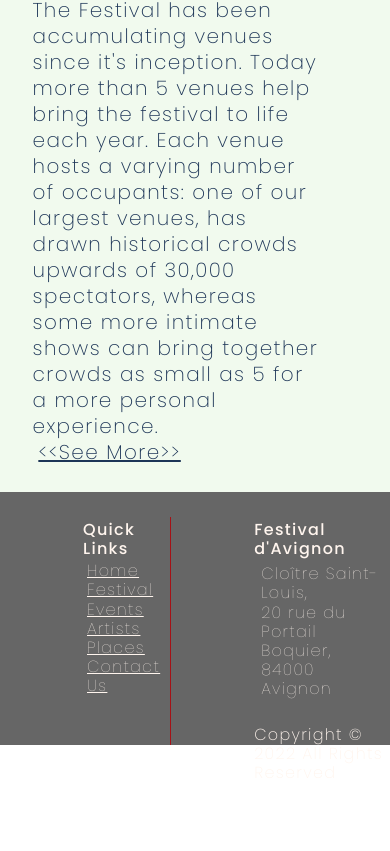
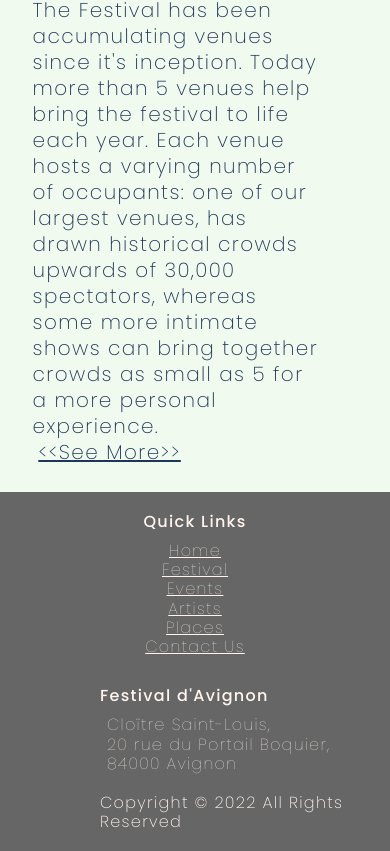
Before and after one commit to AndreaPrati98/Polimi--Hypermedia---project, a Nuxt app: page / in a window 390 px wide. Shown: the part 1978-2829 px from the top of the page. Before the commit the page ends 2763 px from the top, so only its background shows below. Built offline with nearby package versions, Linux system fonts and the light colour scheme; a web font is replaced by a local one.

Commit message:
footer responsive

```diff
--- a/components/TheFooter.vue
+++ b/components/TheFooter.vue
@@ -2,12 +2,11 @@
     <footer class="footer">
         <div class="all-links">
             <p>Quick Links</p>
-            <a href="/home">Home</a>
-            <a href="/festival">Festival</a>
-            <a href="/events">Events</a>
-            <a href="/artists">Artists</a>
-            <a href="/places">Places</a>
-            <a href="/contacts">Contact Us</a>
+            <nuxt-link v-for="(el, index) of headerList"
+                :key="`page-link-${index}`"
+                :to="el.path">
+                {{el.name}}
+            </nuxt-link>
         </div>
         <div class="otherside">
             <p class="name">Festival d'Avignon</p>
@@ -21,55 +20,96 @@
 
 <script>
 export default {
-
+    name: "Footer",
+    data() {
+        return {
+            headerList: [
+                {
+                name: 'Home',
+                path: '/',
+                },
+                {
+                name: 'Festival',
+                path: '/festival',
+                },
+                {
+                name: 'Events',
+                path: '/events',
+                },
+                {
+                name: 'Artists',
+                path: '/artists',
+                },
+                {
+                name: 'Places',
+                path: '/places',
+                },
+                {
+                name: 'Contact Us',
+                path: '/contacts',
+                },
+            ],
+        }
+    }
 }
 </script>
 
 <style scoped>
     .footer {
+        display: flex;
+        justify-content: space-around;
+
         width: 100%;
         background-color: #666666;
         color: seashell;
-        display: flex;
-        height: 30vh;
+        min-height: 30vh;
         padding-top: 25px;
         font-family: "Poppins";
         font-weight: 200;
         letter-spacing: 1.3px;
         line-height: 1.2em;
+        padding: 20px;
     }
 
     .all-links {
         display: flex;
         flex-direction: column;
         width: 40%;
-        margin-left: 80px;
-        padding-right: 10px;
         border-right: 0.5px solid var(--palette-red-dark);
-    }
-    .name ,.all-links p{
-        font-weight: 500;
+        text-align: center
     }
 
-    .all-links a, .address{
+    .name, .all-links p{
+        font-weight: 500;
+        padding-bottom: 10px;
+    }
+
+    .address{
         margin-left: 7px;
-}
+    }
 
     .all-links, .address {
         font-weight: 100;
     }
-
-
     .otherside {
         margin-left: 80px;
-    }
-
-    p {
-        padding: 3px;
     }
 
     .copyright {
         margin-top: 20px;
     }
 
+    @media screen and (max-width: 650px) {
+        .footer {
+            flex-direction: column;
+            align-items: center;
+            justify-content: center;
+        }
+
+        .all-links {
+            padding-bottom: 30px;
+            border: none;
+        }
+    }
+
 </style>
```
